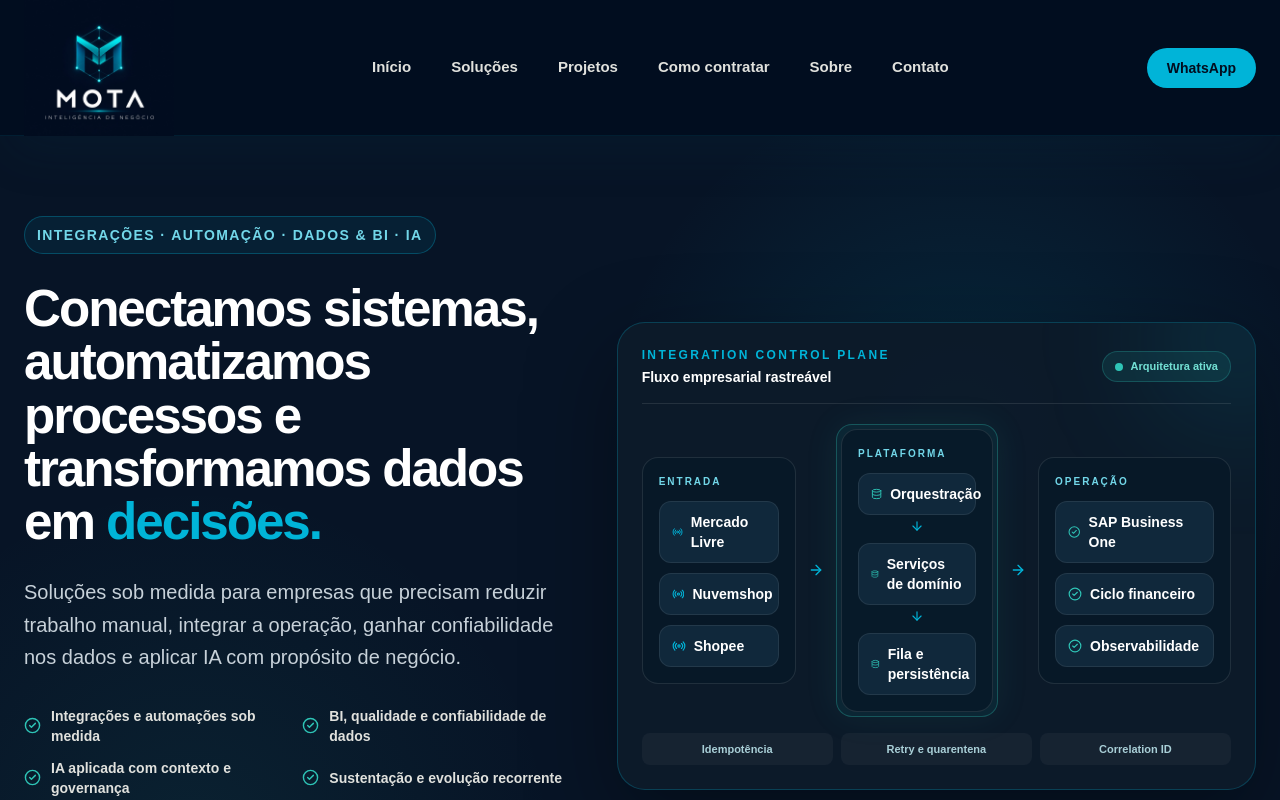
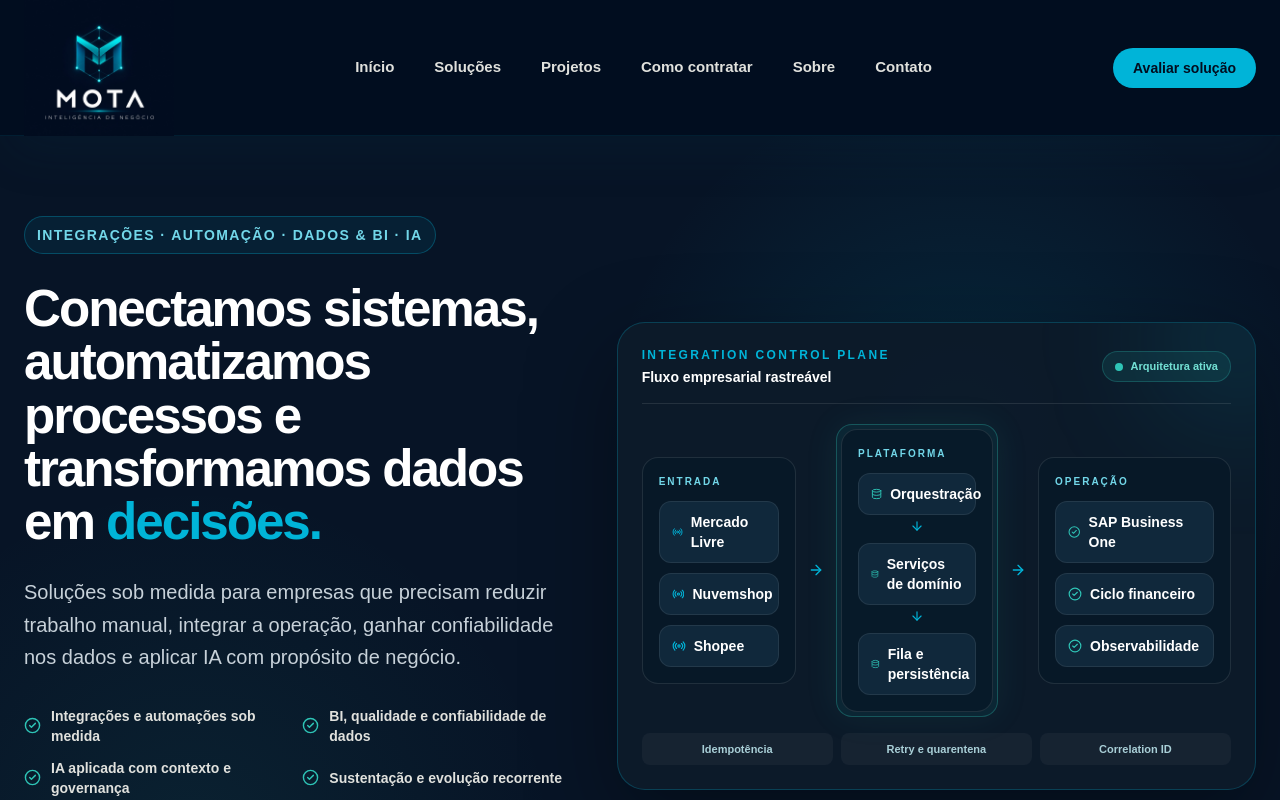
Before and after one commit to rmota13/mota-inteligencia-site, a Next.js app: page / in a window 1280 px wide. Shown: the top 800 px of the page. Built offline with nearby package versions, Linux system fonts and the light colour scheme.

Commit message:
feat: strengthen header conversion CTA

```diff
--- a/components/layout/site-header.tsx
+++ b/components/layout/site-header.tsx
@@ -44,7 +44,7 @@ export function SiteHeader() {
             data-analytics-label="whatsapp"
             className="rounded-full bg-[#00B4D8] px-3 py-2 text-xs font-bold text-[#020D1F] transition hover:bg-[#2EC4B6] hover:shadow-[0_12px_35px_rgba(0,180,216,0.28)] focus-visible:outline-none focus-visible:ring-2 focus-visible:ring-white sm:px-4 md:px-5 md:py-2.5 md:text-sm"
           >
-            WhatsApp
+            Avaliar solução
           </a>
           <MobileNavigation items={primaryNavigation} />
         </div>
```
